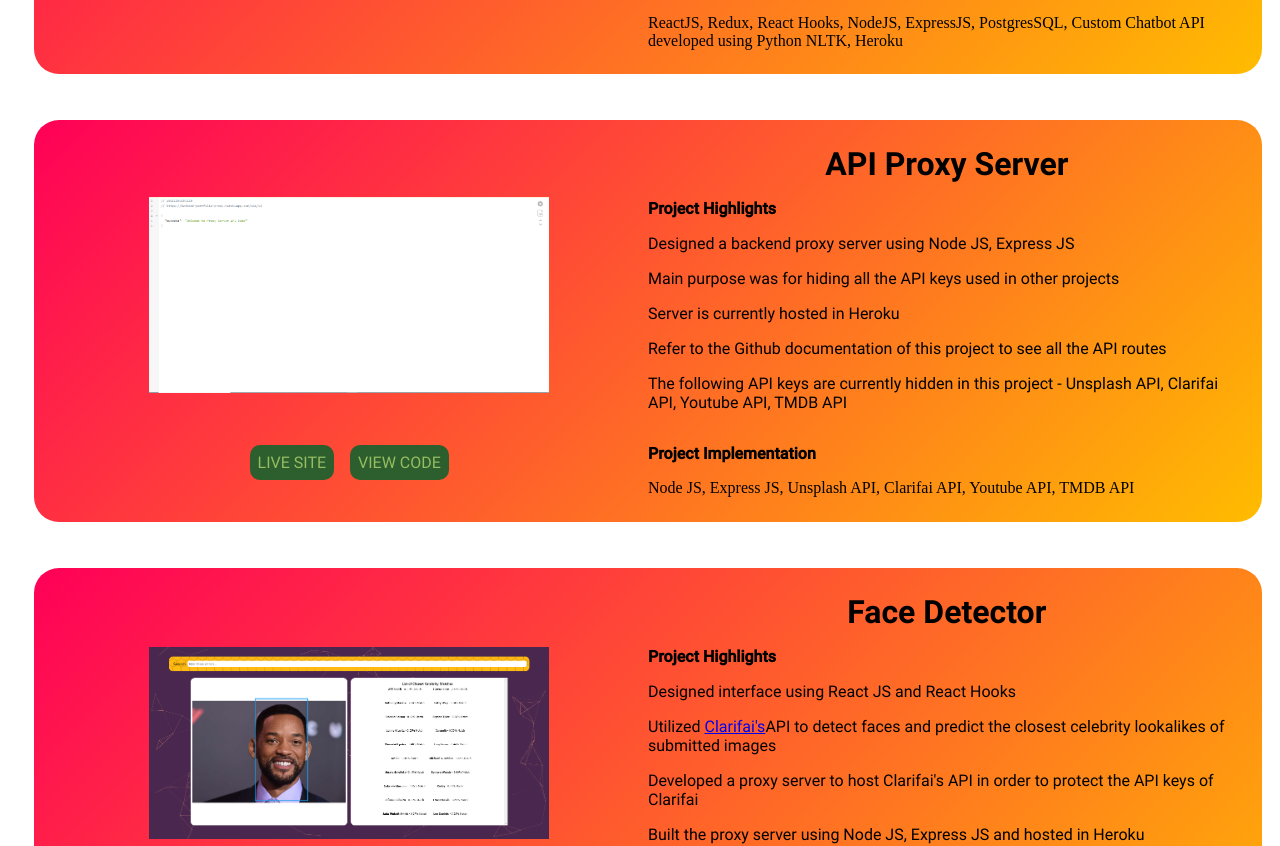
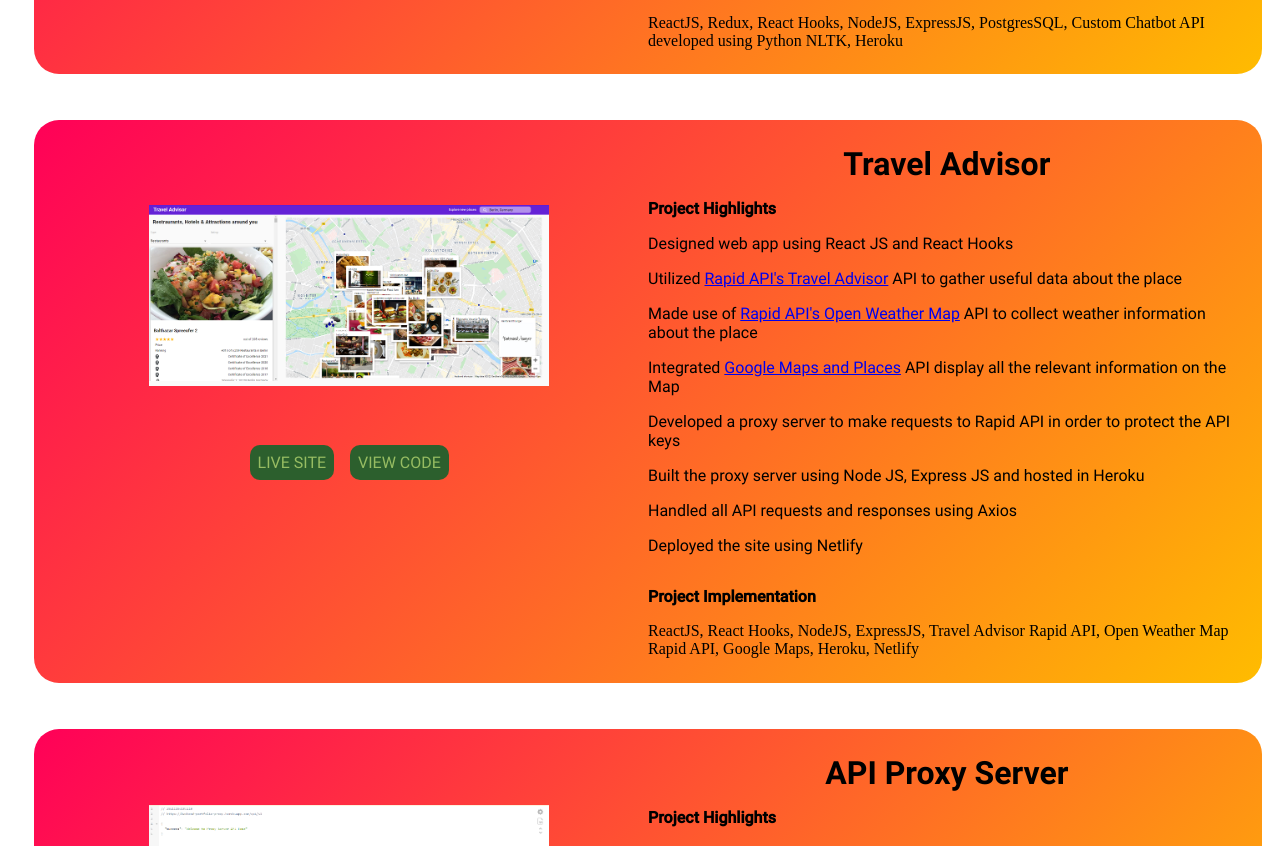
Before and after one commit to pras306/personal-portfolio, a React (Create React App) app: page / in a window 1280 px wide. Shown: the part 1954-2800 px from the top of the page. Built offline with nearby package versions, Linux system fonts and the light colour scheme; no server answers.

Commit message:
UPDATE Projects List

```diff
--- a/src/constants/Projects.js
+++ b/src/constants/Projects.js
@@ -1,4 +1,5 @@
 import ChatbotMessenger from '../assets/images/chatbot_messenger.png';
+import TravelAdvisor from '../assets/images/travel_advisor.png';
 import APIProxyServer from '../assets/images/api_proxy_server.png';
 import FaceDetector from '../assets/images/face_detector.png';
 import NetflixClone from '../assets/images/netflix_clone.png';
@@ -22,6 +23,25 @@ export const PROJECT_DETAILS = [
         footerContent: <span>ReactJS, Redux, React Hooks, NodeJS, ExpressJS, PostgresSQL, Custom Chatbot API developed using Python NLTK, Heroku</span>,
         siteLink: 'https://chat-bot-messenger-app.herokuapp.com/',
         codeLink: 'https://github.com/pras306/chatbot-messenger'
+    },
+    {
+        title: 'Travel Advisor',
+        image: TravelAdvisor,
+        contentTitle: 'Project Highlights',
+        content: <span>
+            <p>Designed web app using React JS and React Hooks</p>
+            <p>Utilized <a rel="noreferrer" target="_blank" href="https://rapidapi.com/apidojo/api/travel-advisor/">Rapid API's Travel Advisor</a> API to gather useful data about the place</p>
+            <p>Made use of <a rel="noreferrer" target="_blank" href="https://rapidapi.com/community/api/open-weather-map/">Rapid API's Open Weather Map</a> API to collect weather information about the place</p>
+            <p>Integrated <a rel="noreferrer" target="_blank" href="https://developers.google.com/maps">Google Maps and Places</a> API display all the relevant information on the Map</p>
+            <p>Developed a proxy server to make requests to Rapid API in order to protect the API keys</p>
+            <p>Built the proxy server using Node JS, Express JS and hosted in Heroku</p>
+            <p>Handled all API requests and responses using Axios</p>
+            <p>Deployed the site using Netlify</p>
+        </span>,
+        footerTitle: 'Project Implementation',
+        footerContent: <span>ReactJS, React Hooks, NodeJS, ExpressJS, Travel Advisor Rapid API, Open Weather Map Rapid API, Google Maps, Heroku, Netlify</span>,
+        siteLink: 'https://travel-guide-2022.netlify.app/',
+        codeLink: 'https://github.com/pras306/travel-advisor'
     },
     {
         title: 'API Proxy Server',
```
Also changed, not shown: src/assets/images/travel_advisor.png (added).
